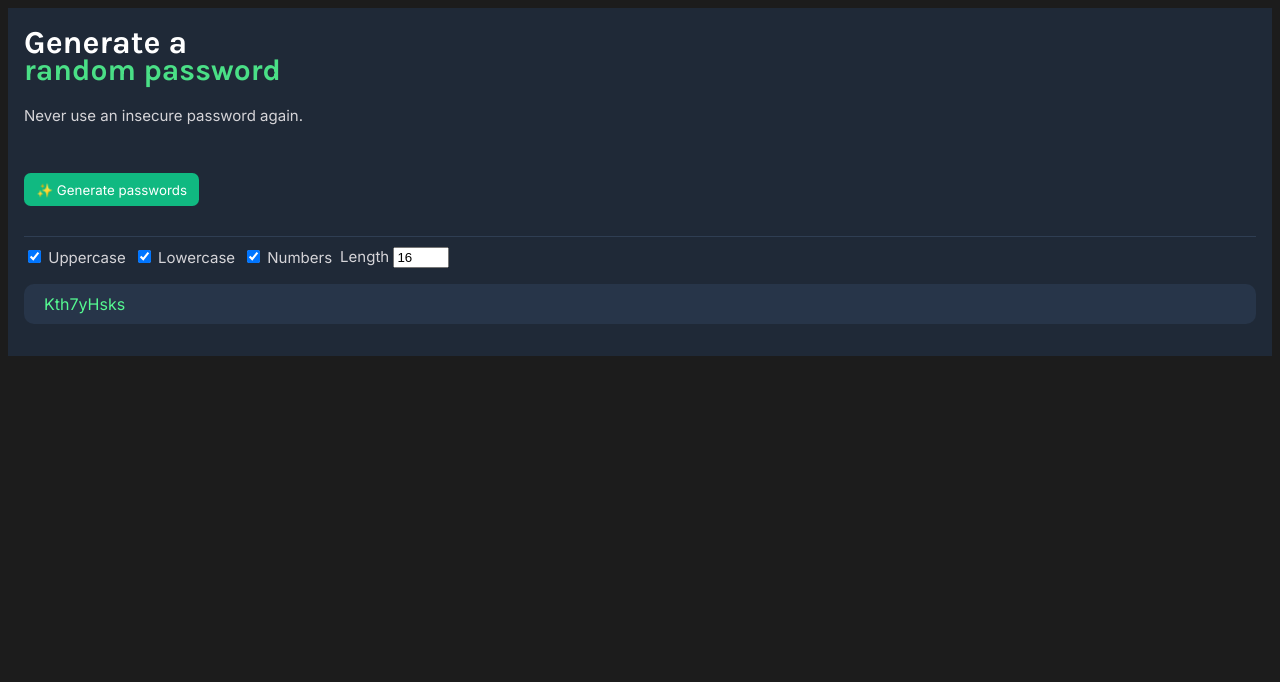
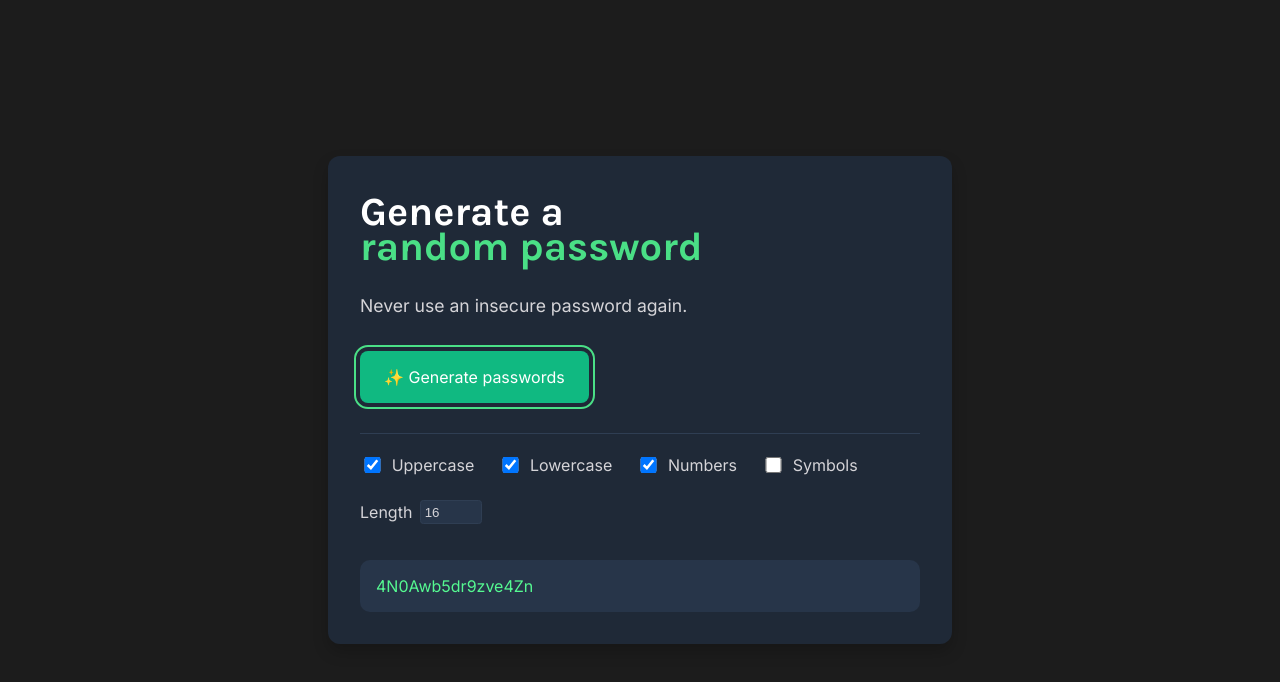
Before and after one commit to xander-kazanski/password-generator, a website built with Vite: page index.html in a window 1280 px wide. Both pictures are taken after a click on the button "✨ Generate passwords". Built offline with nearby package versions, Linux system fonts and the light colour scheme.

```diff
--- a/index.css
+++ b/index.css
@@ -3,14 +3,19 @@
   background: #1C1C1C;
   font-family: "Karla", serif;
   font-optical-sizing: auto;
+  min-height: 100vh;
+  display: flex;
+  justify-content: center;
+  align-items: center;
 }
 
 .widget {
   min-width: 21.25em;
+  max-width: 35em;
   background-color: #1F2937;
-  margin: 0.6em auto;
-  padding: 1em;
-  margin: 0.5em;
+  padding: 2em;
+  border-radius: 0.75em;
+  box-shadow: 0 0.5em 1em rgba(0, 0, 0, 0.2);
 }
 
 .container {
@@ -23,76 +28,120 @@
   margin: 0em 0em 0em 0em; /* 0px */
   padding: 0;
   font-weight: bold;
+  font-size: 2.5rem;
 }
 
 .subtitle {
   margin-top: -0.3125em; /* -5px */
   padding: 0;
   color: #4ADF86;
-  font-size: 1.875rem; /* 30px */
+  font-size: 2.5rem; /* 30px */
   font-weight: bold;
   margin-bottom: 0.625em; /* 10px */
 }
 
 .desc {
-  color: #ffffff;
-  font-size: 0.9375rem; /* 15px */
+  color: #D5D4D8;
+  font-size: 1.1rem; /* 15px */
   font-family: "Inter", serif;
-  color: #D5D4D8;
-  margin: 0em 0em 3.1875em 0em; /* 0 0 51px 0 */
+  margin: 0 0 2em 0; /* 0 0 51px 0 */
 }
 
 .btn {
-  margin-top: 0em; /* 0px */
   background: #10B981;
-  border: unset;
-  padding: 0.625em 0.9375em; /* 10px 15px */
+  border: none;
+  padding: 1em 1.5em;
   border-radius: 0.5em; /* 8px */
   color: #ffffff;
   font-family: "Inter", serif;
+  font-size: 1rem;
+  cursor: pointer;
+  transition: background-color 0.2s ease;
+}
+
+.btn:hover {
+  background: #0EA472;
+}
+
+.btn:focus {
+  outline: 0.125em solid #4ADF86;
+  outline-offset: 0.25em;
 }
 
 .options {
   display: flex;
   justify-content: flex-start;
-  margin-top: 1.25em; /* 20px */
-  font-size: .5rem;
-  gap: 1em;
+  margin: 1.25em 0;
+  gap: 1.5em;
   flex-wrap: wrap;
 }
 
 .option {
   color: #D5D4D8;
   font-family: "Inter", serif;
-  font-size: 0.9375rem; /* 15px */
-  margin: 0;
+  font-size: 1rem;
+  display: flex;
+  align-items: center;
+  gap: 0.5em;
+}
+
+.checkbox {
+  width: 1.25em;
+  height: 1.25em;
+  cursor: pointer;
+}
+
+.input {
+  width: 4em;
+  padding: 0.25em;
+  border: 0.125em solid #2F3E53;
+  background: #273549;
+  color: #D5D4D8;
+  border-radius: 0.25em;
 }
 
 .passwords {
   display: flex;
-  justify-content: flex-start;
   flex-direction: column;
   padding-top: 1em;
-  gap: .5em;
-  flex-wrap: wrap;
-  margin-bottom: 1em;
+  gap: 1em;
 }
 
 .password {
   background: #273549;
-  padding: 0.625em 2.5em 0.625em 1.25em; /* 10px 40px 10px 20px */
+  padding: 1em;
   border-radius: 0.625em; /* 10px */
-  overflow: scroll;
-  scrollbar-width: none;
-  height: 1.25em; /* 20px */
   color: #55F991;
-  font-family: "Inter", serif;
+  font-family: "Inter", monospace;
   margin: 0;
+  cursor: pointer;
+  transition: background-color 0.2s ease;
+  word-break: break-all;
+  -webkit-user-select: all;
+  user-select: all;
+}
+
+.password:hover {
+  background: #2C3B52;
+}
+
+.password:focus {
+  outline: 0.125em solid #4ADF86;
+  outline-offset: 0.25em;
 }
 
 #copy-alert {
   display: none;
-  padding: 0;
+  padding: 0.5em 1em;
   margin: 0;
-  color: #D5D4D8;
+  color: #4ADF86;
+  background: #273549;
+  border-radius: 0.5em;
+  text-align: center;
+  animation: fadeIn 0.3s ease-in;
 }
+
+@keyframes fadeIn {
+  from { opacity: 0; transform: translateY(-0.5em); }
+  to { opacity: 1; transform: translateY(0); }
+}
--- a/index.html
+++ b/index.html
@@ -10,37 +10,43 @@
     <link rel="stylesheet" href="index.css">
     <meta charset="UTF-8">
     <meta name="viewport" content="width=device-width, initial-scale=1.0">
+    <title>Password Generator</title>
 </head>
 
 <body>
-  <div class="widget">
+    <div class="widget" role="main">
         <div class="container">
             <h1 class="title">Generate a</h1>
             <h2 class="subtitle">random password</h2>
             <p class="desc">Never use an insecure password again.</p>
-      <button id="generate-btn" class="btn">✨ Generate passwords</button>
+            <button id="generate-btn" class="btn" aria-label="Generate new passwords">✨ Generate passwords</button>
         </div>
-    <div class="options">
+        <div class="options" role="group" aria-label="Password options">
             <div class="option">
-        <input type="checkbox" id="uppercase" class="checkbox" checked>
+                <input type="checkbox" id="uppercase" class="checkbox" checked aria-label="Include uppercase letters">
                 <label for="uppercase" class="label">Uppercase</label>
             </div>
             <div class="option">
-        <input type="checkbox" id="lowercase" class="checkbox" checked>
+                <input type="checkbox" id="lowercase" class="checkbox" checked aria-label="Include lowercase letters">
                 <label for="lowercase" class="label">Lowercase</label>
             </div>
             <div class="option">
-        <input type="checkbox" id="numbers" class="checkbox" checked>
+                <input type="checkbox" id="numbers" class="checkbox" checked aria-label="Include numbers">
                 <label for="numbers" class="label">Numbers</label>
             </div>
             <div class="option">
-        <label for="length" class="label">Length</label>
-        <input type="number" id="length-input" class="input" value="16" min="1" max="64" title="Password Length" placeholder="Enter length">
+                <input type="checkbox" id="symbols" class="checkbox" aria-label="Include special characters">
+                <label for="symbols" class="label">Symbols</label>
+            </div>
+            <div class="option">
+                <label for="length-input" class="label">Length</label>
+                <input type="number" id="length-input" class="input" value="16" min="1" max="64"
+                    title="Password Length" placeholder="Enter length" aria-label="Password length">
             </div>
         </div>
         <div class="passwords">
-      <p class="copy-alert" id="copy-alert">Password copied to clipboard</p>
-      <p class="password" id="password1-el"></p>
+            <p class="copy-alert" id="copy-alert" role="alert" aria-live="polite">Password copied to clipboard</p>
+            <p class="password" id="password1-el" tabindex="0" role="button" aria-label="Generated password. Click to copy">Click generate to create password</p>
         </div>
     </div>
     <script type="module" src="index.js"></script>
--- a/index.js
+++ b/index.js
@@ -1,64 +1,99 @@
-const characters = ["A","B","C","D","E","F","G","H","I","J","K","L","M","N","O","P","Q","R","S","T","U","V","W","X","Y","Z","a","b","c","d","e","f","g","h","i","j","k","l","m","n","o","p","q","r","s","t","u","v","w","x","y","z", "0", "1", "2", "3", "4", "5", "6", "7", "8", "9","~","`","!","@","#","$","%","^","&","*","(",")","_","-","+","=","{","[","}","]",",","|",":",";","<",">",".","?",
-"/"];
+const characters = {
+    uppercase: 'ABCDEFGHIJKLMNOPQRSTUVWXYZ'.split(''),
+    lowercase: 'abcdefghijklmnopqrstuvwxyz'.split(''),
+    numbers: '0123456789'.split(''),
+    symbols: '~`!@#$%^&*()_-+={}[]|:;<>,.?/'.split('')
+};
 
-const generateBtn = document.getElementById("generate-btn");
+const generateBtn = document.getElementById('generate-btn');
+generateBtn.addEventListener('click', renderPassword);
 
-generateBtn.addEventListener('click', renderPassword)
-
-
-
-function getRandomCharacter() {
-    let randomIndex = Math.floor(Math.random() * characters.length);
-    return characters[randomIndex];
+function getRandomCharacter(allowedSets) {
+    const selectedSet = allowedSets[Math.floor(Math.random() * allowedSets.length)];
+    return characters[selectedSet][Math.floor(Math.random() * characters[selectedSet].length)];
 }
 
 function generatePassword() {
-    const length = document.getElementById("length-input").value;
-    const useUpperCase = document.getElementById("uppercase").checked;
-    const useLowerCase = document.getElementById("lowercase").checked;
-    const useNumbers = document.getElementById("numbers").checked;
-    let password = "";
+    const length = parseInt(document.getElementById('length-input').value) || 12;
+    const useUpperCase = document.getElementById('uppercase').checked;
+    const useLowerCase = document.getElementById('lowercase').checked;
+    const useNumbers = document.getElementById('numbers').checked;
+    const useSymbols = document.getElementById('symbols')?.checked ?? false;
 
-    for (let i = 0; i < length; i++) {
-        let character = getRandomCharacter()
-        if (useUpperCase && character.match(/[A-Z]/)) {
-            password += character;
-        } else if (useLowerCase && character.match(/[a-z]/)) {
-            password += character;
-        } else if (useNumbers && character.match(/[0-9]/)) {
-            password += character;
-        } else if (length === 1) {
-          // TODO: fix bug random generation misses.
-        }
+    // Ensure at least one option is selected
+    const allowedSets = [];
+    if (useUpperCase) allowedSets.push('uppercase');
+    if (useLowerCase) allowedSets.push('lowercase');
+    if (useNumbers) allowedSets.push('numbers');
+    if (useSymbols) allowedSets.push('symbols');
+
+    if (allowedSets.length === 0) {
+        alert('Please select at least one character type');
+        return '';
     }
-    let alert = document.getElementById("copy-alert");
-    alert.style.display = "none";
+      // Ensure valid length
+    if (length < 1) {
+        alert('Password length must be at least 1');
+        return '';
+    }
+    if (length > 64) {
+        alert('Password length cannot exceed 64 characters');
+        return '';
+    }
+
+    let password = '';
+    // Generate password with guaranteed characters from each selected type
+    allowedSets.forEach(set => {
+        password += characters[set][Math.floor(Math.random() * characters[set].length)];
+    });
+
+    // Fill the rest of the password
+    while (password.length < length) {
+        password += getRandomCharacter(allowedSets);
+    }
+
+    // Shuffle the password to make it more random
+    password = password.split('').sort(() => Math.random() - 0.5).join('');
+
+    let alert = document.getElementById('copy-alert');
+    if (alert) alert.style.display = 'none';
+
     return password;
 }
 
+// Modern clipboard API usage
+async function copyPassword() {
+    const password1El = document.getElementById('password1-el');
+    const password = password1El.textContent;
 
-document.getElementById("password1-el").addEventListener('click', copyPassword);
-function copyPassword() {
-    let password1El = document.getElementById("password1-el");
-    let password = password1El.textContent;
-    let input = document.createElement('input');
-    input.setAttribute('value', password);
-    document.body.appendChild(input);
-    input.select();
-    document.execCommand('copy');
-    document.body.removeChild(input);
+    try {
+        await navigator.clipboard.writeText(password);
+        showCopyAlert();
+    } catch (err) {
+        console.error('Failed to copy password:', err);
+    }
 }
 
-// put alert over input saying click to copy
-document.getElementById("password1-el").addEventListener('click', showCopyAlert);
+function showCopyAlert() {
+    const alert = document.getElementById('copy-alert');
+    if (!alert) return;
 
-function showCopyAlert() {
-    let alert = document.getElementById("copy-alert");
-    alert.style.display = "block";
+    alert.style.display = 'block';
+    // Hide the alert after 2 seconds
+    setTimeout(() => {
+        alert.style.display = 'none';
+    }, 2000);
 }
 
 function renderPassword() {
-    let password1El = document.getElementById("password1-el");
+    const password1El = document.getElementById('password1-el');
+    if (!password1El) return;
 
-    password1El.textContent = generatePassword();
+    const newPassword = generatePassword();
+    if (newPassword) {
+        password1El.textContent = newPassword;
+    }
 }
+
+// Add click event listener for copying password
+document.getElementById('password1-el').addEventListener('click', copyPassword);
```
Also changed, not shown: package.json (+19 -5 lines), vite.config.js (+4 -4 lines), .eslintrc.json (added), README.md, 3 other files. Lines whose indentation alone changed are shown as unchanged.
